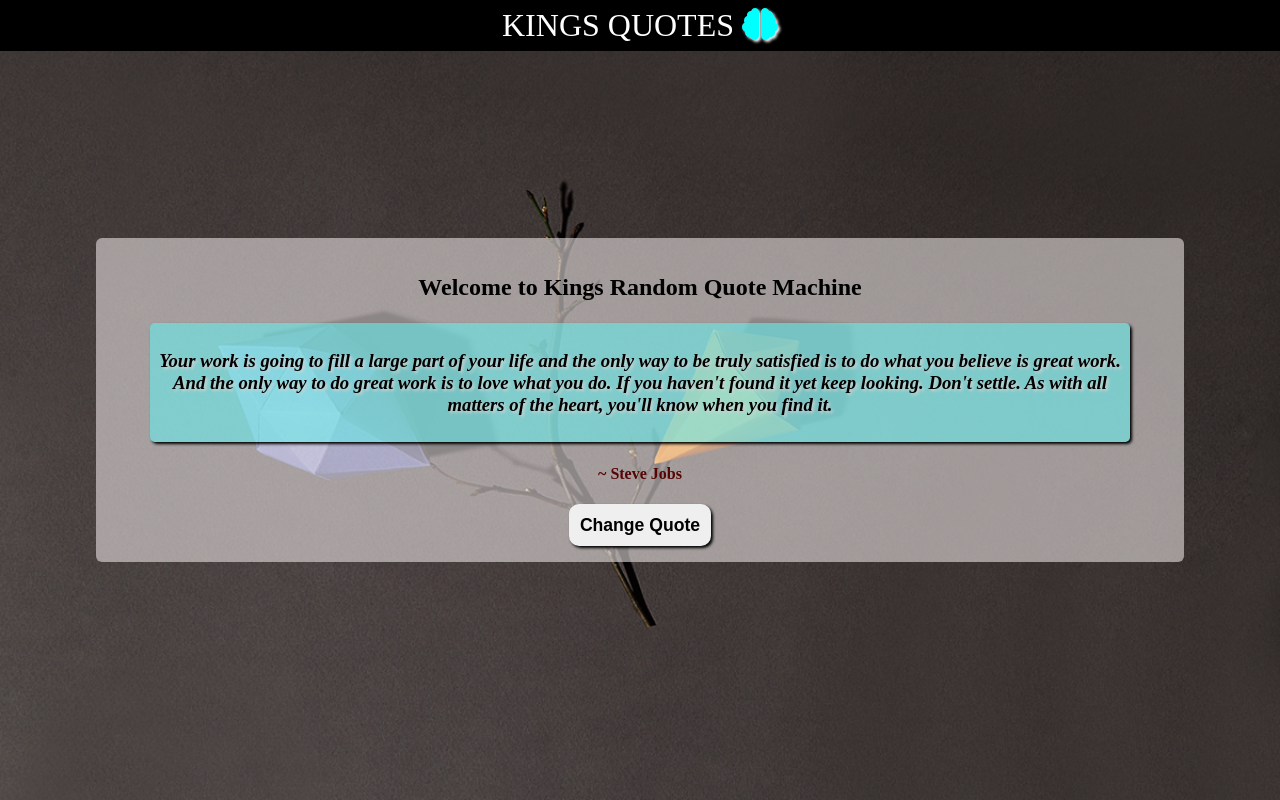
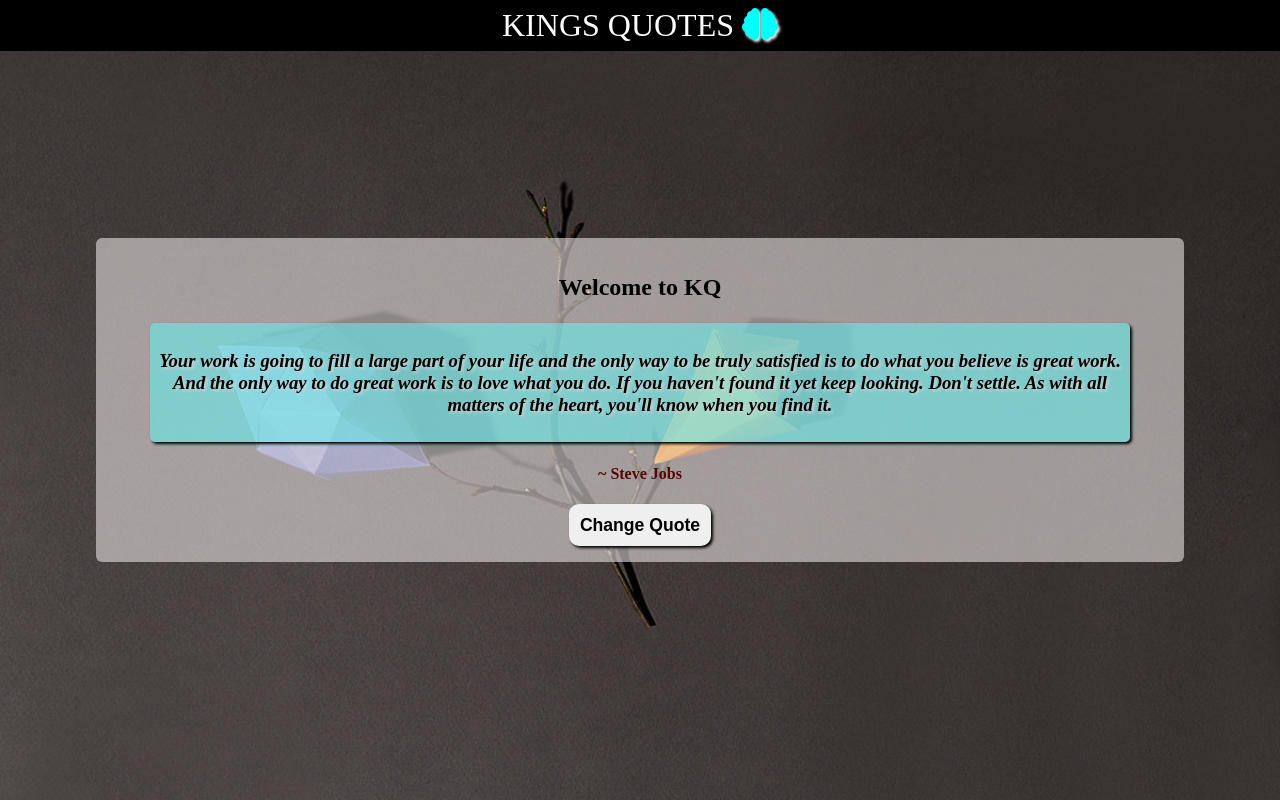
Before and after one commit to thykingdoncome/random-quote-machine, a plain HTML site: page index.html in a window 1280 px wide. Drawn offline with Linux system fonts and the light colour scheme.

Commit message:
refactored

```diff
--- a/index.html
+++ b/index.html
@@ -17,7 +17,7 @@
         KINGS QUOTES <i class="fas fa-brain"></i>
     </nav>
     <div id="container">
-        <h2>Welcome to Kings Random Quote Machine</h3>
+        <h2>Welcome to KQ</h3>
 
             <blockquote id="box">
                 <em>
```
